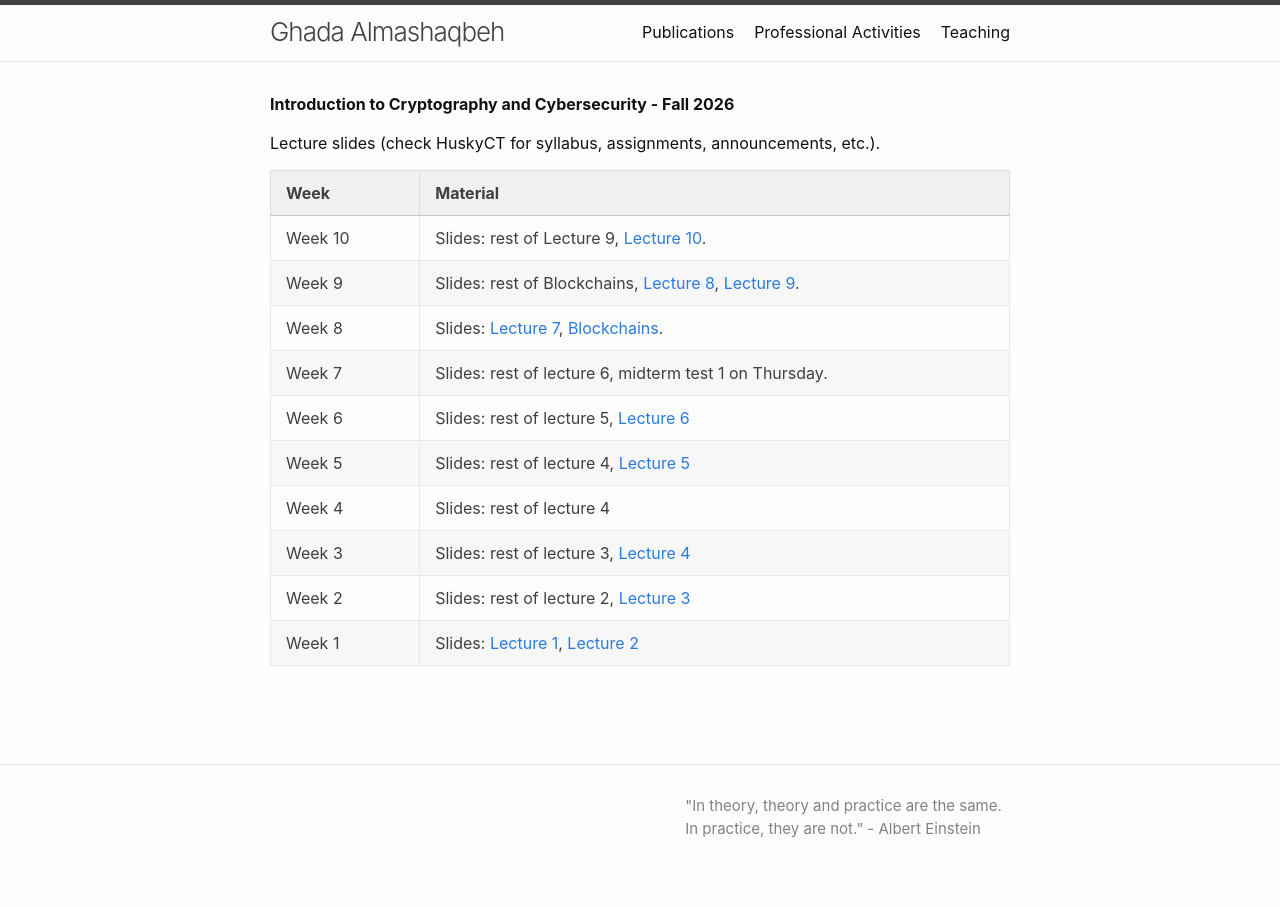
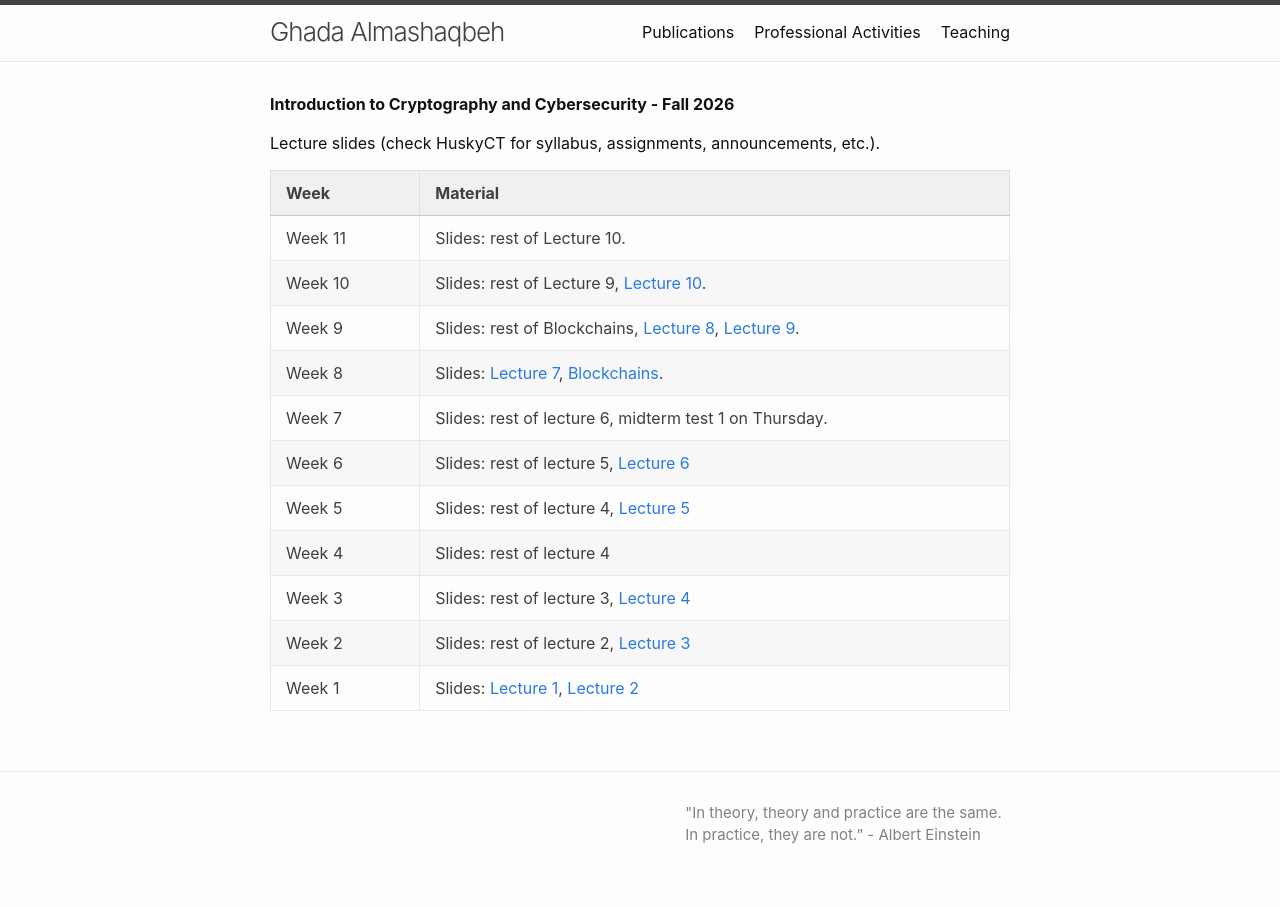
Before and after one commit to GhadaAlmashaqbeh/GhadaAlmashaqbeh.github.io, a Jekyll site: the page built from courses/cse3400-f2026/index.md, in a window 1280 px wide. Built offline with Jekyll 4.4.1, drawn with Linux system fonts in a browser that asks for light colours.

Commit message:
add lecs

```diff
--- a/courses/cse3400-f2026/index.md
+++ b/courses/cse3400-f2026/index.md
@@ -8,6 +8,7 @@ Lecture slides (check HuskyCT for syllabus, assignments, announcements, etc.).
 
 | Week&emsp;&emsp;| Material           |
 |----------|--------------------|
+| Week 11 | Slides: rest of Lecture 10.
 | Week 10 | Slides: rest of Lecture 9, [Lecture 10](./lecture10.pdf).
 | Week 9 | Slides: rest of Blockchains, [Lecture 8](./lecture8.pdf), [Lecture 9](./lecture9.pdf).
 | Week 8 | Slides: [Lecture 7](./lecture7.pdf), [Blockchains](./blockchains.pdf).
```
Also changed, not shown: 2 other files.
